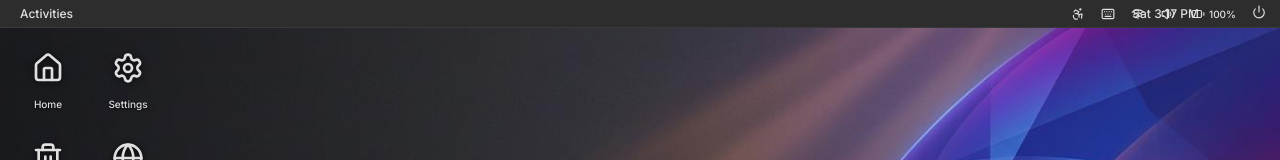
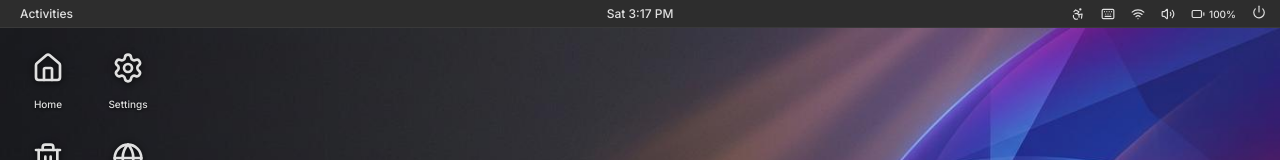
Before and after one commit to pika-droid/web_linux, a React (Vite) app: page / in a window 1280 px wide. Both pictures are taken after a click on the button "Unlock". Shown: the top 160 px of the page. Built offline with nearby package versions, Linux system fonts and the light colour scheme.

Commit message:
fix(ui): use flex-based 3-column layout in top panel to prevent clock and system tray overlap

```diff
--- a/src/components/TopPanel.tsx
+++ b/src/components/TopPanel.tsx
@@ -42,7 +42,7 @@ const TopPanel = memo(function TopPanel() {
 
   return (
     <div
-      className="fixed top-0 left-0 right-0 z-[200] flex items-center justify-between px-2 text-xs font-medium select-none"
+      className="fixed top-0 left-0 right-0 z-[200] flex items-center px-2 text-xs font-medium select-none"
       style={{
         height: 28,
         background: 'var(--bg-panel)',
@@ -53,7 +53,7 @@ const TopPanel = memo(function TopPanel() {
       }}
     >
       {/* Left: Activities */}
-      <div className="flex items-center">
+      <div className="flex-1 flex items-center justify-start min-w-0">
         <button
           onClick={handleActivities}
           className="h-7 px-3 rounded hover:bg-[var(--bg-hover)] transition-colors text-xs font-medium"
@@ -63,9 +63,10 @@ const TopPanel = memo(function TopPanel() {
       </div>
 
       {/* Center: Clock */}
+      <div className="flex items-center justify-center flex-shrink-0 px-2">
         <button
           onClick={handleClockClick}
-        className="absolute left-1/2 -translate-x-1/2 h-7 px-2 rounded hover:bg-[var(--bg-hover)] transition-colors text-xs font-medium group relative"
+          className="h-7 px-2 rounded hover:bg-[var(--bg-hover)] transition-colors text-xs font-medium group relative"
         >
           <span className="hide-on-mobile">{formattedTime}</span>
           <span className="show-only-on-mobile">{format(time, 'h:mm a')}</span>
@@ -74,9 +75,10 @@ const TopPanel = memo(function TopPanel() {
             {formattedDate}
           </div>
         </button>
+      </div>
 
       {/* Right: System tray */}
-      <div className="flex items-center gap-1">
+      <div className="flex-1 flex items-center justify-end min-w-0 gap-1">
         <button className="h-7 px-1.5 rounded hover:bg-[var(--bg-hover)] transition-colors hide-on-tablet">
           <Accessibility size={14} />
         </button>
```
Lines whose indentation alone changed are shown as unchanged.
